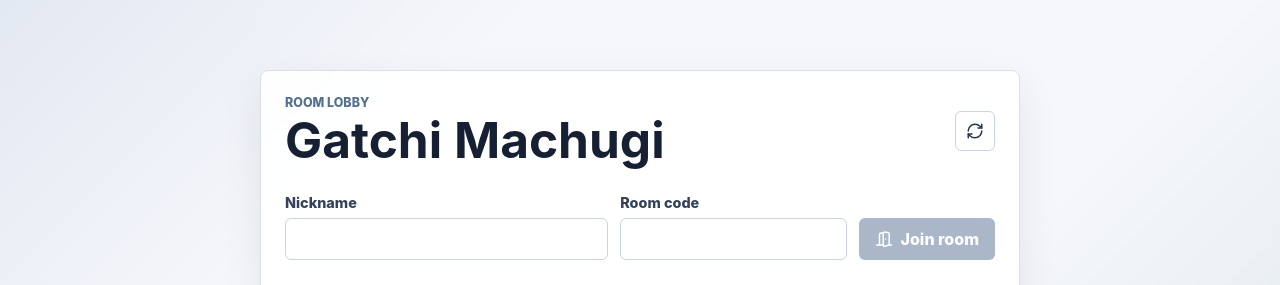
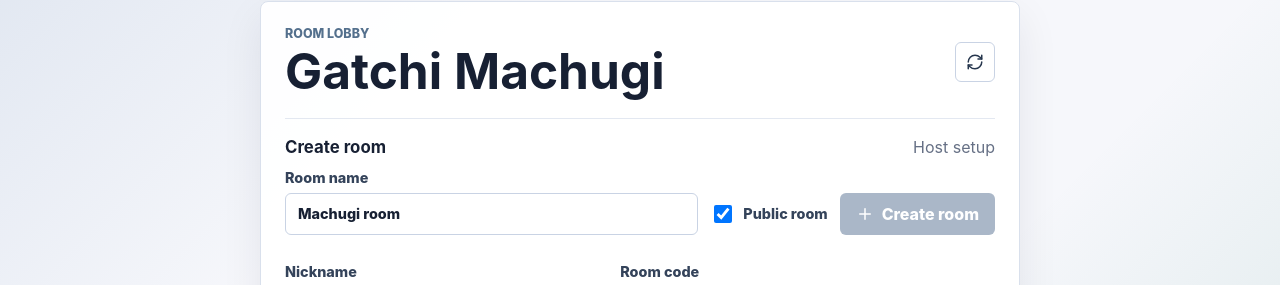
Before and after one commit to csb1004/gatchi-machugi, a React (Vite) app in the folder apps/web/: page / in a window 1280 px wide. Shown: the part 171-456 px from the top of the page. Built offline with nearby package versions, Linux system fonts and the light colour scheme; no server answers.

Commit message:
feat: add room creation flow

```diff
--- a/apps/web/src/App.tsx
+++ b/apps/web/src/App.tsx
@@ -1,7 +1,7 @@
-import { DoorOpen, RefreshCw, Users } from "lucide-react";
+import { Copy, DoorOpen, Plus, RefreshCw, Users } from "lucide-react";
 import { useEffect, useMemo, useState } from "react";
 import type { PublicRoomSummary } from "@gatchi/shared";
-import { fetchPublicRooms } from "./api";
+import { createRoom, fetchPublicRooms, type CreatedRoom } from "./api";
 import { HostControls } from "./host/HostControls";
 import { ExtensionSetup } from "./host/ExtensionSetup";
 import { RoomView } from "./room/RoomView";
@@ -10,6 +10,10 @@ import { useRoomSocket } from "./socket/useRoomSocket";
 export function App() {
   const [nickname, setNickname] = useState("");
   const [roomCode, setRoomCode] = useState("");
+  const [roomName, setRoomName] = useState("Machugi room");
+  const [isPublicRoom, setIsPublicRoom] = useState(true);
+  const [createdRoom, setCreatedRoom] = useState<CreatedRoom | null>(null);
+  const [createStatus, setCreateStatus] = useState<"idle" | "creating" | "failed">("idle");
   const [publicRooms, setPublicRooms] = useState<PublicRoomSummary[]>([]);
   const [roomsStatus, setRoomsStatus] = useState<"idle" | "loading" | "failed">("idle");
   const roomSocket = useRoomSocket();
@@ -26,6 +30,27 @@ export function App() {
       setRoomsStatus("idle");
     } catch {
       setRoomsStatus("failed");
+    }
+  }
+
+  async function handleCreateRoom() {
+    if (!nickname.trim() || !roomName.trim()) return;
+
+    setCreateStatus("creating");
+    setCreatedRoom(null);
+
+    try {
+      const created = await createRoom({
+        roomName: roomName.trim(),
+        public: isPublicRoom,
+        nickname: nickname.trim()
+      });
+      setCreatedRoom(created);
+      setRoomCode(created.roomCode);
+      setCreateStatus("idle");
+      await loadPublicRooms();
+    } catch {
+      setCreateStatus("failed");
     }
   }
 
@@ -67,6 +92,53 @@ export function App() {
         </header>
 
         {roomSocket.error ? <p className="status-text">{roomSocket.error}</p> : null}
+
+        <section className="create-room" aria-label="Create room">
+          <div className="section-heading">
+            <h2>Create room</h2>
+            <span>{createStatus === "creating" ? "Creating" : "Host setup"}</span>
+          </div>
+
+          <div className="create-form">
+            <label>
+              Room name
+              <input value={roomName} onChange={(event) => setRoomName(event.target.value)} maxLength={100} />
+            </label>
+            <label className="toggle-row">
+              <input type="checkbox" checked={isPublicRoom} onChange={(event) => setIsPublicRoom(event.target.checked)} />
+              Public room
+            </label>
+            <button
+              className="primary-button"
+              type="button"
+              disabled={!nickname.trim() || !roomName.trim() || createStatus === "creating"}
+              onClick={() => void handleCreateRoom()}
+            >
+              <Plus size={18} />
+              Create room
+            </button>
+          </div>
+
+          {createStatus === "failed" ? <p className="status-text">Could not create room.</p> : null}
+
+          {createdRoom ? (
+            <div className="host-token-panel" role="status">
+              <span>Room code</span>
+              <strong>{createdRoom.roomCode}</strong>
+              <span>Host token</span>
+              <code>{createdRoom.hostToken}</code>
+              <button
+                type="button"
+                onClick={() => {
+                  void navigator.clipboard?.writeText(createdRoom.hostToken);
+                }}
+              >
+                <Copy size={16} />
+                Copy token
+              </button>
+            </div>
+          ) : null}
+        </section>
 
         <form className="join-form">
           <label>
--- a/apps/web/src/api.ts
+++ b/apps/web/src/api.ts
@@ -1,7 +1,29 @@
 import type { PublicRoomSummary } from "@gatchi/shared";
+
+export interface CreateRoomInput {
+  roomName: string;
+  public: boolean;
+  nickname: string;
+}
+
+export interface CreatedRoom {
+  roomCode: string;
+  hostToken: string;
+}
 
 export async function fetchPublicRooms(): Promise<PublicRoomSummary[]> {
   const response = await fetch("/api/rooms/public");
   if (!response.ok) throw new Error("Failed to load public rooms");
   return (await response.json()) as PublicRoomSummary[];
 }
+
+export async function createRoom(input: CreateRoomInput): Promise<CreatedRoom> {
+  const response = await fetch("/api/rooms", {
+    method: "POST",
+    headers: { "content-type": "application/json" },
+    body: JSON.stringify(input)
+  });
+
+  if (!response.ok) throw new Error("Failed to create room");
+  return (await response.json()) as CreatedRoom;
+}
--- a/apps/web/src/styles.css
+++ b/apps/web/src/styles.css
@@ -107,6 +107,89 @@ h2 {
   align-items: end;
 }
 
+.create-room {
+  border-top: 1px solid #e3e8f1;
+  margin-top: 20px;
+  padding-top: 18px;
+}
+
+.create-form {
+  display: grid;
+  grid-template-columns: minmax(0, 1fr) auto auto;
+  gap: 12px;
+  margin-top: 12px;
+  align-items: end;
+}
+
+.create-form label {
+  display: grid;
+  gap: 7px;
+  color: #34435a;
+  font-size: 0.9rem;
+  font-weight: 800;
+}
+
+.create-form input[type="text"],
+.create-form input:not([type]) {
+  min-width: 0;
+  height: 42px;
+  border: 1px solid #c9d3e4;
+  border-radius: 6px;
+  padding: 0 12px;
+  background: #ffffff;
+  color: #172033;
+}
+
+.toggle-row {
+  min-height: 42px;
+  display: inline-flex !important;
+  grid-template-columns: none !important;
+  align-items: center;
+  gap: 8px !important;
+}
+
+.toggle-row input {
+  width: 18px;
+  height: 18px;
+}
+
+.host-token-panel {
+  display: grid;
+  grid-template-columns: auto minmax(0, 1fr);
+  gap: 8px 12px;
+  margin-top: 14px;
+  border: 1px solid #c9d3e4;
+  border-radius: 8px;
+  padding: 12px;
+  background: #fbfcff;
+}
+
+.host-token-panel span {
+  color: #667085;
+  font-size: 0.82rem;
+  font-weight: 800;
+}
+
+.host-token-panel code,
+.host-token-panel strong {
+  min-width: 0;
+  overflow-wrap: anywhere;
+}
+
+.host-token-panel button {
+  grid-column: 1 / -1;
+  justify-self: start;
+  display: inline-flex;
+  align-items: center;
+  gap: 6px;
+  border: 1px solid #c9d3e4;
+  border-radius: 6px;
+  padding: 8px 10px;
+  background: #ffffff;
+  color: #235797;
+  font-weight: 800;
+}
+
 .join-form label {
   display: grid;
   gap: 7px;
@@ -203,6 +286,10 @@ h2 {
   }
 
   .join-form {
+    grid-template-columns: 1fr;
+  }
+
+  .create-form {
     grid-template-columns: 1fr;
   }
 }
```
Also changed, not shown: 1 other file (tests, documents, lock files or other folders).
